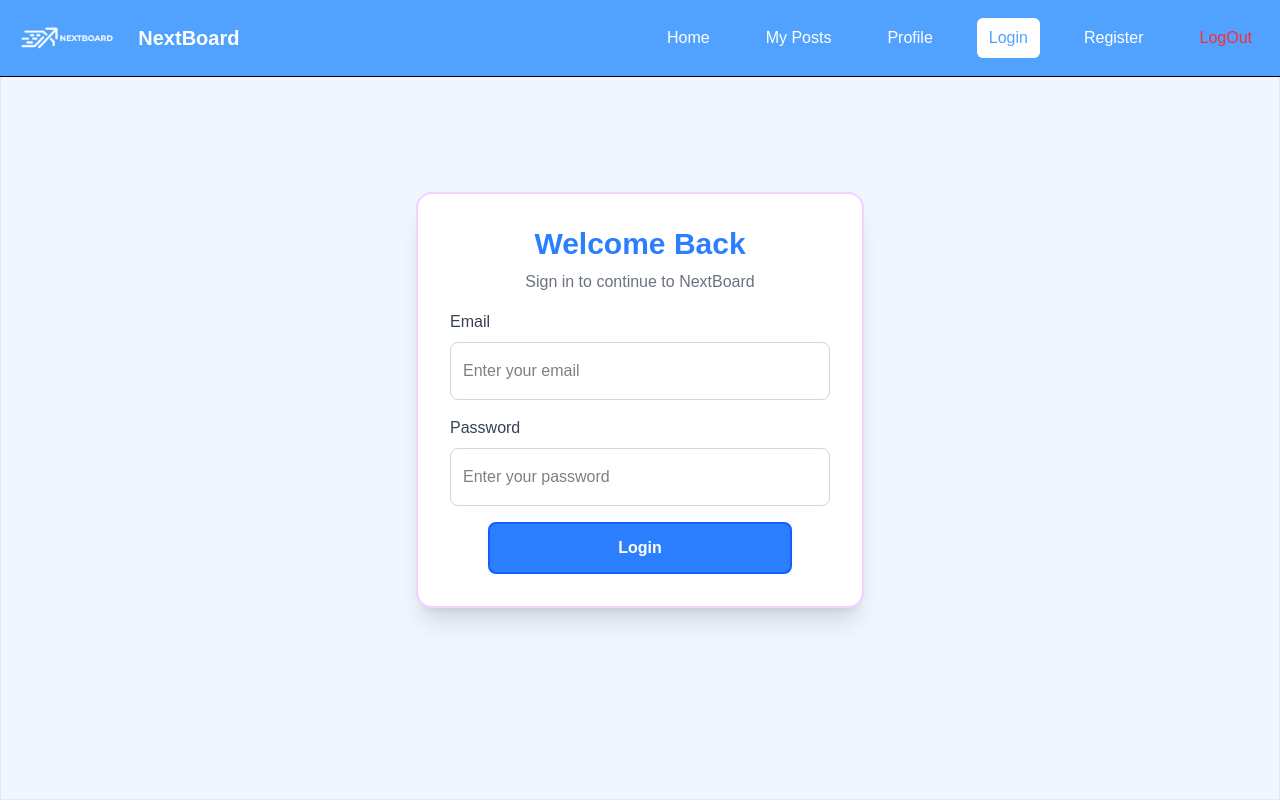
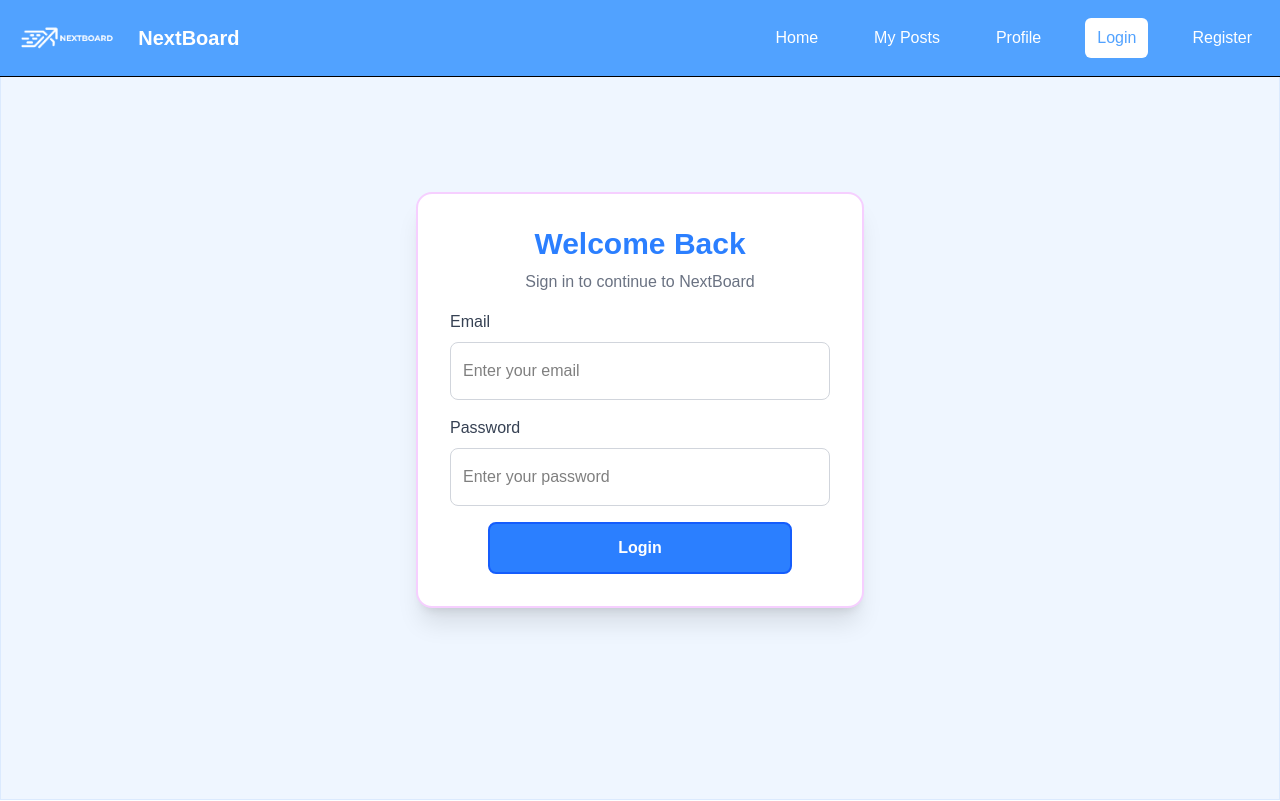
Before and after one commit to Youssef-Hassan-Git/SocialApplication, a Next.js app: page /login in a window 1280 px wide. Shown: the top 801 px of the page. Built offline with nearby package versions, Linux system fonts and the light colour scheme.

Commit message:
fix navbar

```diff
--- a/app/Components/navbar/Navbar.tsx
+++ b/app/Components/navbar/Navbar.tsx
@@ -16,6 +16,8 @@ export default function Navbar() {
     dispatch(clearToken());
     router.replace("/login");
   };
+
+  const token = localStorage.getItem("userToken")
   return (
     <nav className="bg-blue-400  fixed w-full z-20 top-0 inset-s-0 border-b border-default">
       <div className="max-w-7xl  flex flex-wrap items-center justify-between mx-auto p-4">
@@ -103,7 +105,9 @@ export default function Navbar() {
               </Link>
             </li>
 
-            <li>
+           {!token && (
+            <>
+             <li>
               <Link
                 href="/login"
                 className={`block py-2 px-3 rounded-md duration-500 text-white hover:text-blue-400 hover:rounded-md hover:bg-white  ${
@@ -129,6 +133,10 @@ export default function Navbar() {
               </Link>
             </li>
 
+            </>
+           )}
+
+           {token && (<>
             <li>
               <span
                 onClick={() => logOut()}
@@ -137,6 +145,7 @@ export default function Navbar() {
                 LogOut
               </span>
             </li>
+           </>)}
           </ul>
         </div>
       </div>
```
